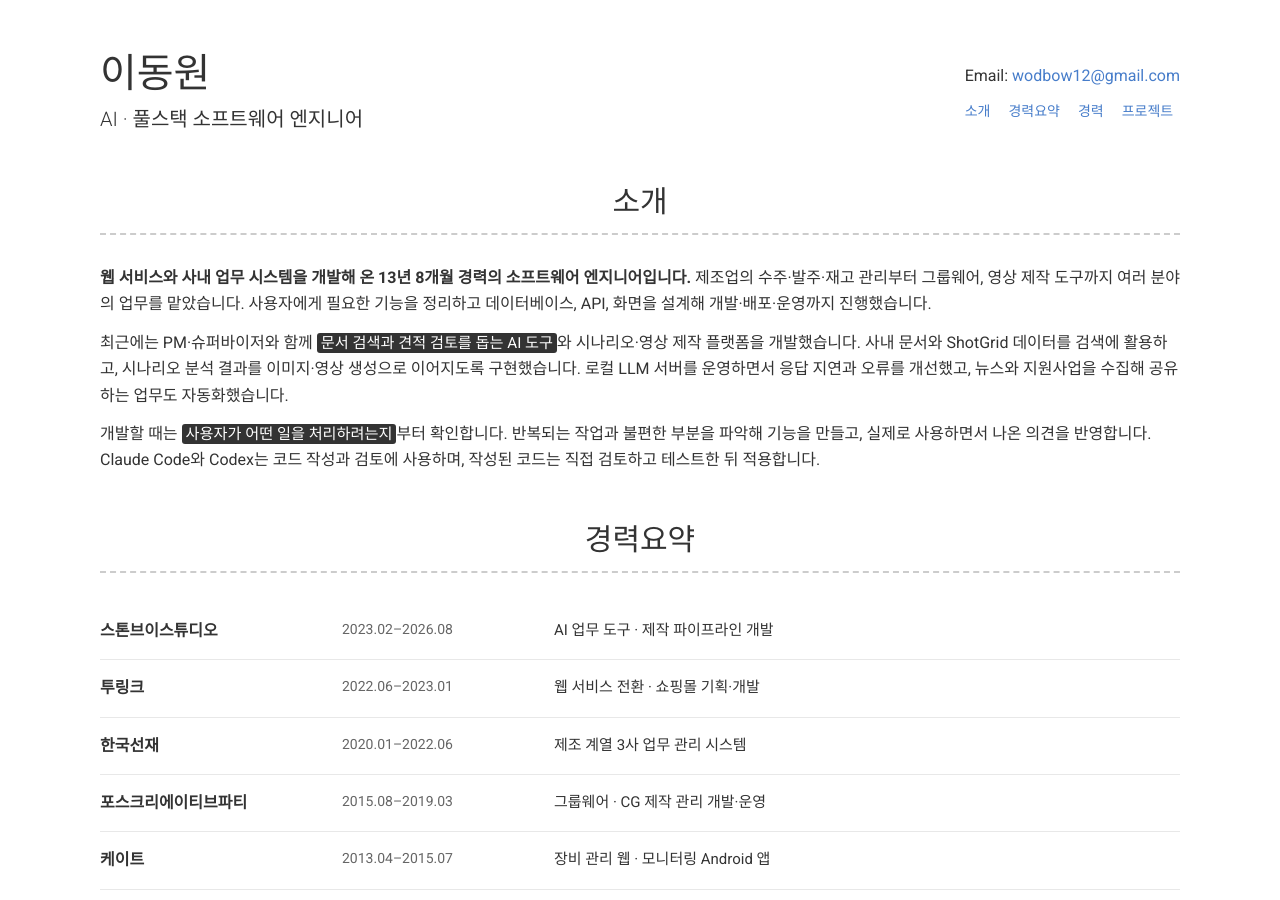
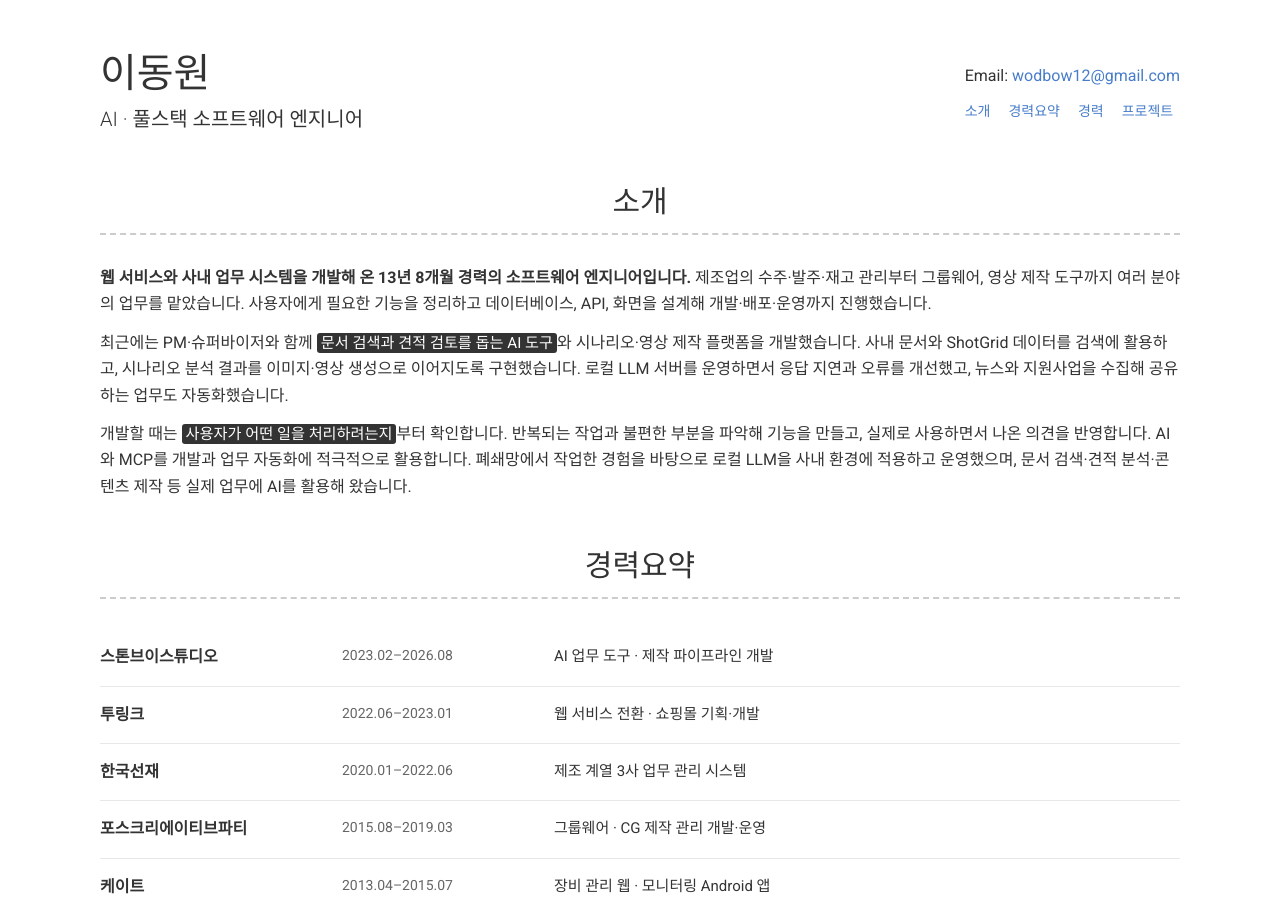
Before and after one commit to wodbow12/wodbow12.github.io, a Jekyll site: the page index.html, which Jekyll copies as it is, in a window 1280 px wide and 900 px high. Built offline with Jekyll 4.4.1, drawn with Linux system fonts in a browser that asks for light colours.

Commit message:
Describe AI and MCP adoption and local LLM experience in closed networks

```diff
--- a/index.html
+++ b/index.html
@@ -4,7 +4,7 @@
 <section aria-labelledby="about"><h2 class="section-title" id="about">소개</h2>
 <p><strong>웹 서비스와 사내 업무 시스템을 개발해 온 13년 8개월 경력의 소프트웨어 엔지니어입니다.</strong> 제조업의 수주·발주·재고 관리부터 그룹웨어, 영상 제작 도구까지 여러 분야의 업무를 맡았습니다. 사용자에게 필요한 기능을 정리하고 데이터베이스, API, 화면을 설계해 개발·배포·운영까지 진행했습니다.</p>
 <p>최근에는 PM·슈퍼바이저와 함께 <mark>문서 검색과 견적 검토를 돕는 AI 도구</mark>와 시나리오·영상 제작 플랫폼을 개발했습니다. 사내 문서와 ShotGrid 데이터를 검색에 활용하고, 시나리오 분석 결과를 이미지·영상 생성으로 이어지도록 구현했습니다. 로컬 LLM 서버를 운영하면서 응답 지연과 오류를 개선했고, 뉴스와 지원사업을 수집해 공유하는 업무도 자동화했습니다.</p>
-<p>개발할 때는 <mark>사용자가 어떤 일을 처리하려는지</mark>부터 확인합니다. 반복되는 작업과 불편한 부분을 파악해 기능을 만들고, 실제로 사용하면서 나온 의견을 반영합니다. Claude Code와 Codex는 코드 작성과 검토에 사용하며, 작성된 코드는 직접 검토하고 테스트한 뒤 적용합니다.</p></section>
+<p>개발할 때는 <mark>사용자가 어떤 일을 처리하려는지</mark>부터 확인합니다. 반복되는 작업과 불편한 부분을 파악해 기능을 만들고, 실제로 사용하면서 나온 의견을 반영합니다. AI와 MCP를 개발과 업무 자동화에 적극적으로 활용합니다. 폐쇄망에서 작업한 경험을 바탕으로 로컬 LLM을 사내 환경에 적용하고 운영했으며, 문서 검색·견적 분석·콘텐츠 제작 등 실제 업무에 AI를 활용해 왔습니다.</p></section>
 <section aria-labelledby="summary"><h2 class="section-title" id="summary">경력요약</h2><div class="summary-row"><strong>스톤브이스튜디오</strong><span>2023.02–2026.08</span><p>AI 업무 도구 · 제작 파이프라인 개발</p></div>
 <div class="summary-row"><strong>투링크</strong><span>2022.06–2023.01</span><p>웹 서비스 전환 · 쇼핑몰 기획·개발</p></div>
 <div class="summary-row"><strong>한국선재</strong><span>2020.01–2022.06</span><p>제조 계열 3사 업무 관리 시스템</p></div>
```
